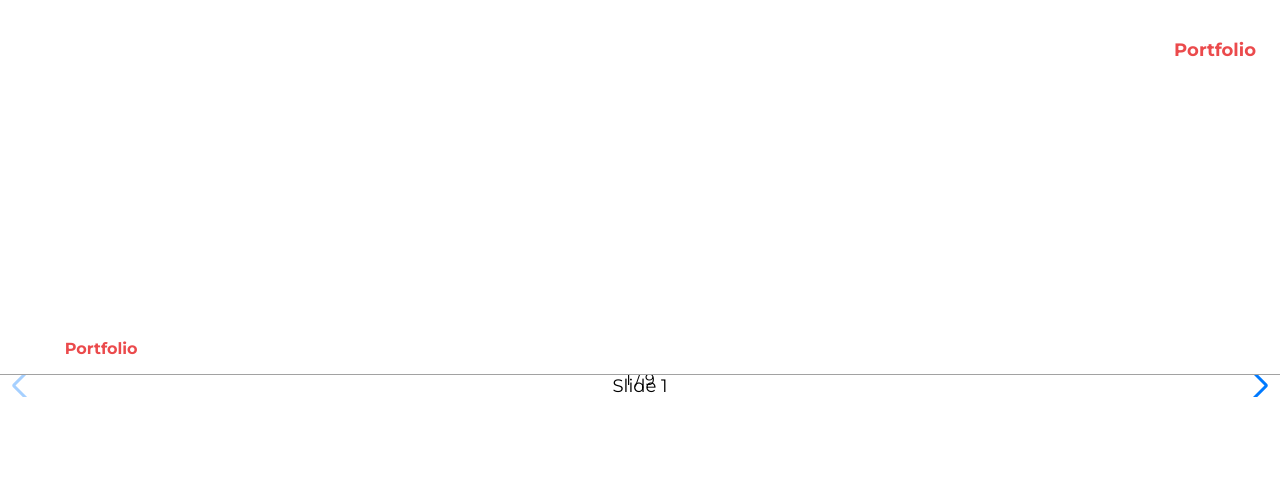
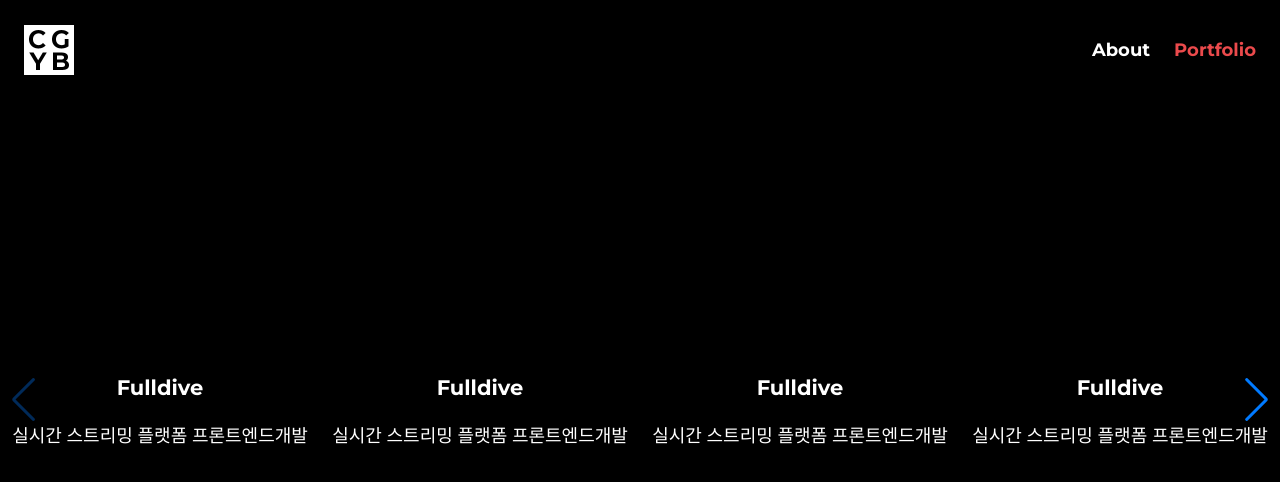
Before and after one commit to CHOGANGYEOL/CHOGANGYEOL.github.io, a React (Create React App) app: page /portfolio in a window 1280 px wide. Shown: the top 482 px of the page. Built offline with nearby package versions, Linux system fonts and the light colour scheme.

Commit message:
feat:swiper

```diff
--- /dev/null
+++ b/src/data/PortfolioData.js
@@ -0,0 +1,38 @@
+export const PortfolioData = [
+  {
+    title: "Fulldive",
+    description: "실시간 스트리밍 플랫폼 프론트엔드개발",
+    image: "",
+    link: "",
+  },
+  {
+    title: "Fulldive",
+    description: "실시간 스트리밍 플랫폼 프론트엔드개발",
+    image: "",
+    link: "",
+  },
+  {
+    title: "Fulldive",
+    description: "실시간 스트리밍 플랫폼 프론트엔드개발",
+    image: "",
+    link: "",
+  },
+  {
+    title: "Fulldive",
+    description: "실시간 스트리밍 플랫폼 프론트엔드개발",
+    image: "",
+    link: "",
+  },
+  {
+    title: "Fulldive",
+    description: "실시간 스트리밍 플랫폼 프론트엔드개발",
+    image: "",
+    link: "",
+  },
+  {
+    title: "Fulldive",
+    description: "실시간 스트리밍 플랫폼 프론트엔드개발",
+    image: "",
+    link: "",
+  },
+];
--- a/src/page/About.tsx
+++ b/src/page/About.tsx
@@ -10,8 +10,6 @@
         <p className="static">Developer</p>
         <p>CHO GANGYEOL</p>
       </div>
-      <h3>Stay hungry</h3>
-      <h3>Stay foolish</h3>
     </AboutWrap>
   );
 };
@@ -20,11 +18,16 @@
   width: 100%;
   min-height: 100vh;
   background-color: #000;
-  padding: 10rem 24px 0;
+  padding: 0 24px 0;
+  display: flex;
+  flex-direction: column;
+  justify-content: center;
   .title {
     .variable {
       font-size: 12rem;
+      line-height: 12rem;
       display: flex;
+      flex-wrap: wrap;
       font-variation-settings: "wght" 275, "wdth" 50;
       text-align: center;
       animation: swapthings 3s infinite both
--- a/src/page/Portfolio.tsx
+++ b/src/page/Portfolio.tsx
@@ -1,4 +1,5 @@
 import styled from "styled-components";
+import { PortfolioData } from "../data/PortfolioData";
 // Import Swiper React components
 import { Swiper, SwiperSlide } from "swiper/react";
 
@@ -8,14 +9,47 @@
 import "swiper/css/navigation";
 
 // import required modules
-import { Pagination, Navigation } from "swiper";
+import { Navigation } from "swiper";
+import { Link } from "react-router-dom";
+const Portfolio = () => {
+  return (
+    <ProtfolioWrap>
+      <Swiper
+        navigation={true}
+        modules={[Navigation]}
+        breakpoints={{
+          765: {
+            slidesPerView: 2,
+          },
+          1100: {
+            slidesPerView: 4,
+          },
+        }}
+        // slidesPerView={4}
+        className="mySwiper"
+      >
+        {PortfolioData.map((el, idx) => {
+          return (
+            <SwiperSlide key={"swiper" + idx}>
+              <Link to={el.link} className="contents">
+                <h3>{el.title}</h3>
+                <p>{el.description}</p>
+              </Link>
+            </SwiperSlide>
+          );
+        })}
+      </Swiper>
+    </ProtfolioWrap>
+  );
+};
 
 const ProtfolioWrap = styled.article`
   display: flex;
   flex-direction: column;
-  min-height: calc(100vh - 8rem);
+  min-height: 100vh;
   justify-content: center;
   align-items: center;
+  background-color: #000;
   .mainTitle {
     width: 100%;
     > h3 {
@@ -26,14 +60,13 @@
     }
     border-bottom: 1px solid var(--gray-color);
   }
-  .swiper {
+  .mySwiper {
     width: 100%;
     height: 100%;
-    color : #000;
+    color: #000;
     .swiper-slide {
       text-align: center;
       font-size: 18px;
-      background: #fff;
       /* Center slide text vertically */
       display: flex;
       justify-content: center;
@@ -48,34 +81,4 @@
   }
 `;
 
-const Portfolio = () => {
-  return (
-    <ProtfolioWrap>
-      <div className="mainTitle">
-        <h3>
-          Project <span>Portfolio</span>
-        </h3>
-      </div>
-      <Swiper
-        pagination={{
-          type: "fraction",
-        }}
-        navigation={true}
-        modules={[Pagination, Navigation]}
-        className="mySwiper"
-      >
-        <SwiperSlide>Slide 1</SwiperSlide>
-        <SwiperSlide>Slide 2</SwiperSlide>
-        <SwiperSlide>Slide 3</SwiperSlide>
-        <SwiperSlide>Slide 4</SwiperSlide>
-        <SwiperSlide>Slide 5</SwiperSlide>
-        <SwiperSlide>Slide 6</SwiperSlide>
-        <SwiperSlide>Slide 7</SwiperSlide>
-        <SwiperSlide>Slide 8</SwiperSlide>
-        <SwiperSlide>Slide 9</SwiperSlide>
-      </Swiper>
-    </ProtfolioWrap>
-  );
-};
-
 export default Portfolio;
```
